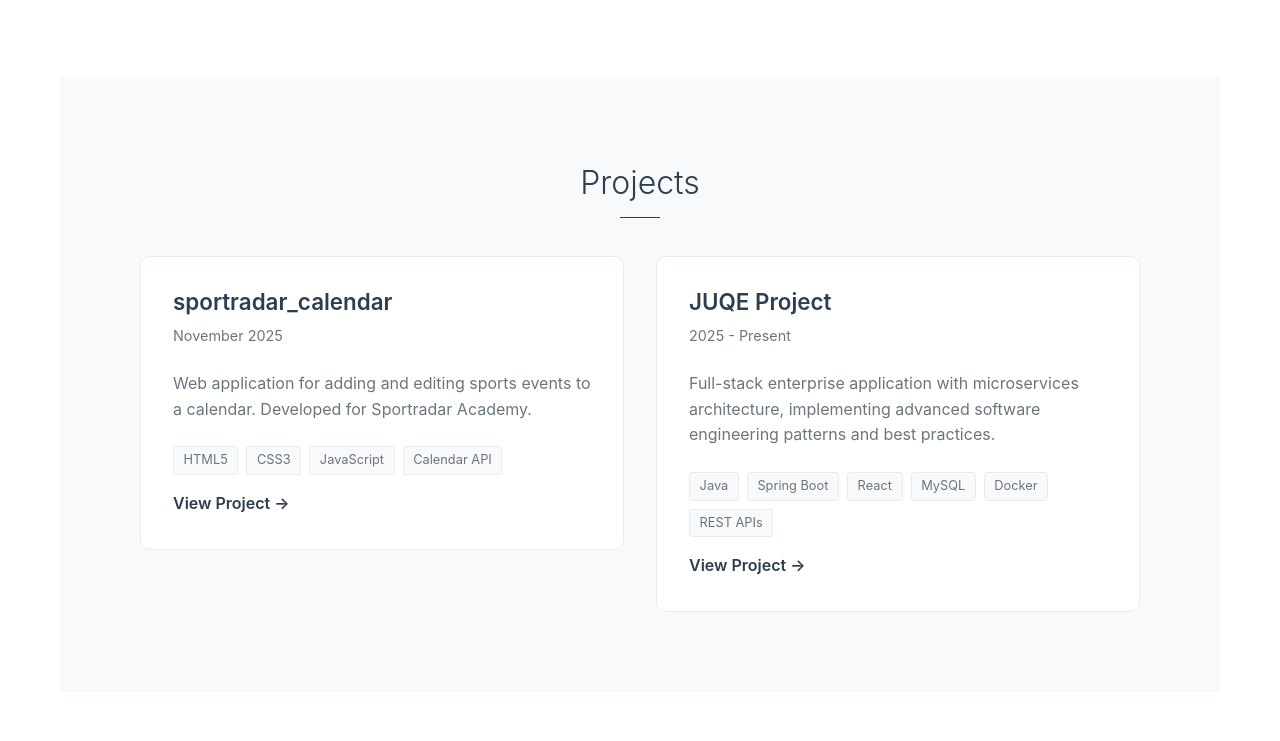
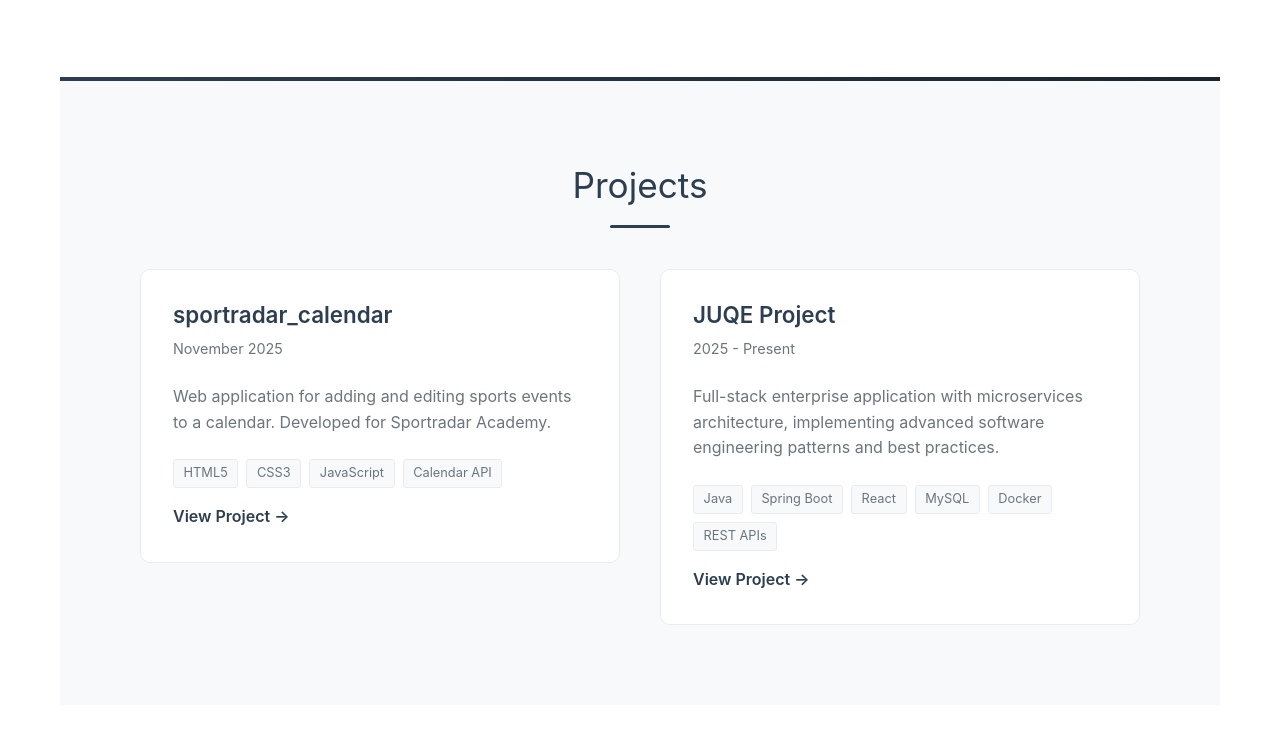
Before and after one commit to arminisa95/portfolio_armin_imamovic, a plain HTML site: page Armin_Imamovic_Portfolio_Standalone.html in a window 1280 px wide. Shown: the part 1719-2460 px from the top of the page. Drawn offline with Linux system fonts and the light colour scheme.

Commit message:
Enhance Projects section with distinctive background and styling

```diff
--- a/Armin_Imamovic_Portfolio_Standalone.html
+++ b/Armin_Imamovic_Portfolio_Standalone.html
@@ -297,11 +297,47 @@
             transform: translateY(-1px);
         }
 
-        /* Projects */
+        /* Projects Section - Enhanced */
+        .projects {
+            background: linear-gradient(135deg, #f8f9fa 0%, #e9ecef 100%);
+            position: relative;
+            overflow: hidden;
+        }
+
+        .projects::before {
+            content: '';
+            position: absolute;
+            top: 0;
+            left: 0;
+            right: 0;
+            height: 4px;
+            background: linear-gradient(90deg, var(--accent), var(--accent-hover));
+        }
+
+        .projects h2 {
+            font-size: 2.2rem;
+            font-weight: 400;
+            color: var(--text-primary);
+            margin-bottom: 3.5rem;
+            position: relative;
+        }
+
+        .projects h2::after {
+            content: '';
+            position: absolute;
+            bottom: -15px;
+            left: 50%;
+            transform: translateX(-50%);
+            width: 60px;
+            height: 3px;
+            background: var(--accent);
+            border-radius: 2px;
+        }
+
         .project-grid {
             display: grid;
             grid-template-columns: repeat(auto-fit, minmax(350px, 1fr));
-            gap: 2rem;
+            gap: 2.5rem;
             max-width: 1000px;
             margin: 0 auto;
         }
--- a/style.css
+++ b/style.css
@@ -290,11 +290,47 @@
     transform: translateY(-1px);
 }
 
-/* Projects */
+/* Projects Section - Enhanced */
+.projects {
+    background: linear-gradient(135deg, #f8f9fa 0%, #e9ecef 100%);
+    position: relative;
+    overflow: hidden;
+}
+
+.projects::before {
+    content: '';
+    position: absolute;
+    top: 0;
+    left: 0;
+    right: 0;
+    height: 4px;
+    background: linear-gradient(90deg, var(--accent), var(--accent-hover));
+}
+
+.projects h2 {
+    font-size: 2.2rem;
+    font-weight: 400;
+    color: var(--text-primary);
+    margin-bottom: 3.5rem;
+    position: relative;
+}
+
+.projects h2::after {
+    content: '';
+    position: absolute;
+    bottom: -15px;
+    left: 50%;
+    transform: translateX(-50%);
+    width: 60px;
+    height: 3px;
+    background: var(--accent);
+    border-radius: 2px;
+}
+
 .project-grid {
     display: grid;
     grid-template-columns: repeat(auto-fit, minmax(350px, 1fr));
-    gap: 2rem;
+    gap: 2.5rem;
     max-width: 1000px;
     margin: 0 auto;
 }
```
